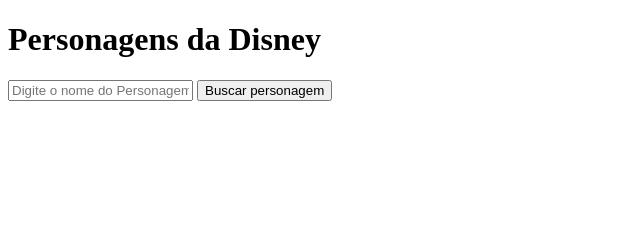
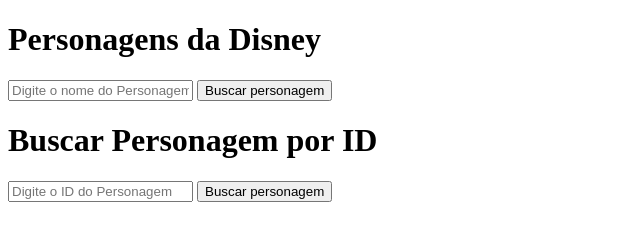
Before and after one commit to lisboathecoder/api_rec, a plain HTML site: page index.html in a window 1280 px wide. Shown: the whole page, without its empty margins (0-640 px from the left). Drawn offline with Linux system fonts and the light colour scheme.

Commit message:
finalizado js

```diff
--- a/assets/script.js
+++ b/assets/script.js
@@ -1,5 +1,9 @@
 const img = document.createElement('img');
+const p = document.createElement('p');
+
 document.getElementById('imagem').appendChild(img);
+document.getElementById('imagemId').appendChild(img);
+document.getElementById('nameId').appendChild(p);
 
 async function buscarPersonagem() {
     const input = document.getElementById('nome').value.toLowerCase();
@@ -9,10 +13,32 @@ async function buscarPersonagem() {
 
         if (data.data && data.data.length > 0) {
             img.src = data.data[0].imageUrl;
+            p.textContent = data.data.name
         } else {
             console.log('Personagem não encontrado');
+            alert('Personagem não encontrado. Por favor, tente novamente.');
         }
     } catch (error) {
         console.error('Erro ao buscar o/a Personagem:', error);
+        alert('Erro ao buscar o personagem. Por favor, tente novamente.');
     }
 }
+
+async function buscarPersonagemId() {
+    const input = document.getElementById('id').value;
+    try {
+        const response = await fetch (`https://api.disneyapi.dev/character/${input}`);
+        const data = await response.json();
+
+        if (data.data) {
+            img.src = data.data.imageUrl;
+            p.textContent = data.data.name;
+        } else {
+            console.log('Personagem não encontrado');
+            alert('Personagem não encontrado. Por favor, tente novamente.');
+        }
+    } catch (error) {
+        console.error('Erro ao buscar o/a Personagem pelo ID:', error);
+        alert('ID inválido. Por favor, tente novamente.');
+    }
+}
--- a/index.html
+++ b/index.html
@@ -12,4 +12,12 @@
     <button onclick="buscarPersonagem()">Buscar personagem</button>
     <div id="imagem"></div>
 </body>
+
+<div>
+    <h1>Buscar Personagem por ID</h1>
+    <input id="id" placeholder="Digite o ID do Personagem" />
+    <button onclick="buscarPersonagemId()">Buscar personagem</button>
+    <div id="imagemId"></div>
+    <p id="nameId"></p>
+</div>
 </html>
```
